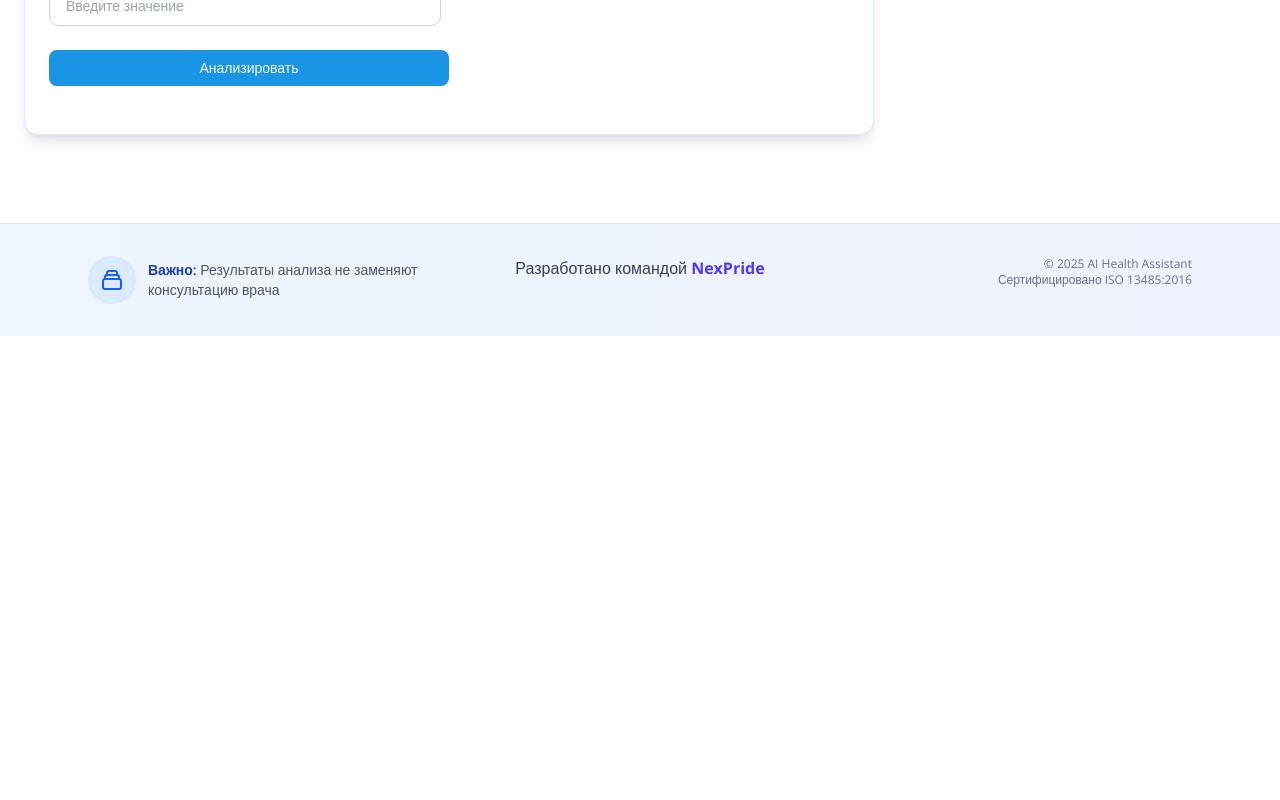
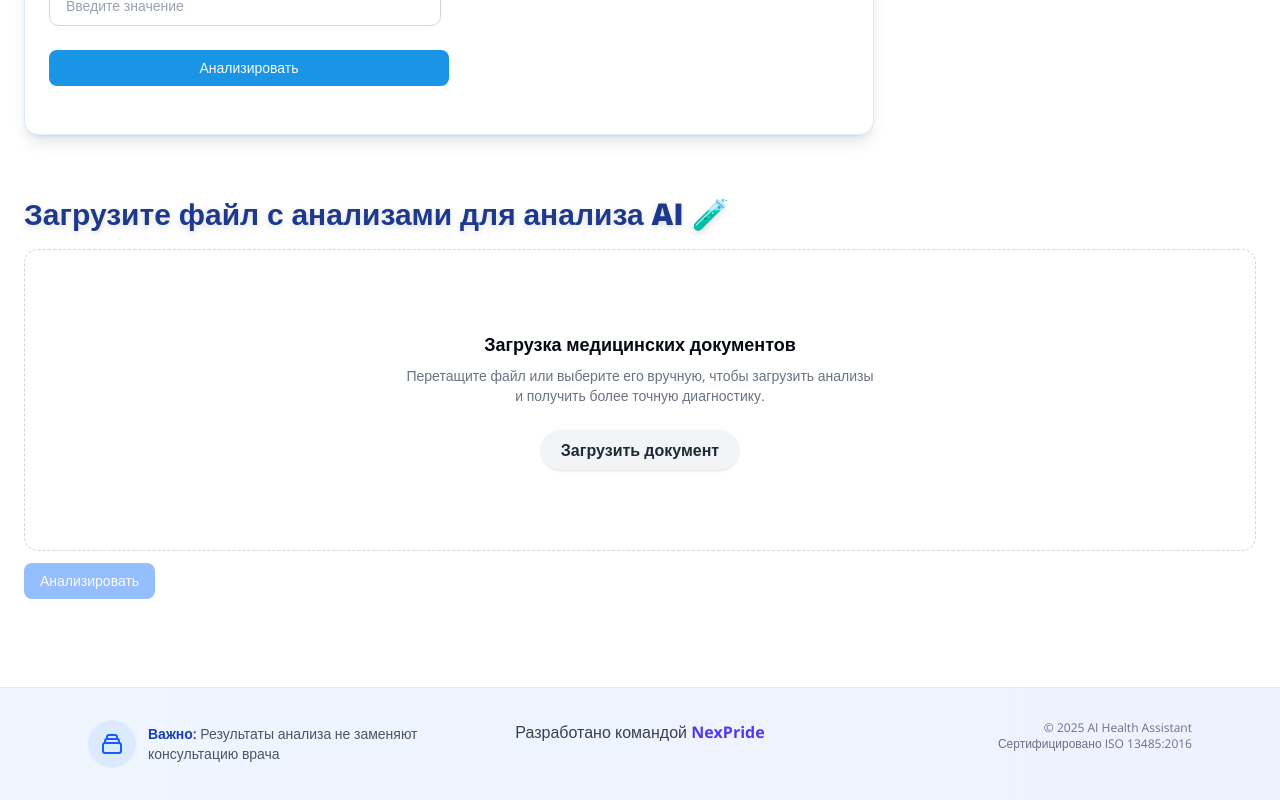
Before and after one commit to RezvanDev/ai-hackathon-samarkand-2025, a Next.js app in the folder frontend/: page /analysis in a window 1280 px wide. Shown: the part 980-1780 px from the top of the page. Before the commit the page ends 1316 px from the top, so only its background shows below. Built offline with nearby package versions, Linux system fonts and the light colour scheme.

Commit message:
добавил поля для анализа PDF

```diff
--- a/frontend/app/analysis/page.tsx
+++ b/frontend/app/analysis/page.tsx
@@ -3,6 +3,7 @@
 import ManualTest from "@/components/custom/ManualTest";
 import { RobotAnimate } from "@/components/custom/RobotAnimate";
 import BackgorundAnimation from "@/components/custom/BackgroundAnimation";
+import FileTest from "@/components/custom/FileTest";
 
 interface Props { }
 
@@ -54,6 +55,8 @@ const Analysis: React.FC<Props> = () => {
  */}                    </div>
                 </div>
             </section>
+
+            <FileTest/>
         </div>
     );
 };
--- a/frontend/components/custom/FileTest.tsx
+++ b/frontend/components/custom/FileTest.tsx
@@ -88,11 +88,12 @@ const FileTest: React.FC<FileTestProps> = ({ onAnalysisResult }) => {
 
   return (
     <>
+      <h1 className="text-3xl font-extrabold text-blue-900 leading-tight drop-shadow-md mb-4 mt-15">Загрузите файл с анализами для анализа AI 🧪</h1>
       <div
         ref={dropRef}
         onDrop={handleDrop}
         onDragOver={handleDragOver}
-        className="w-full border border-dashed border-gray-300 rounded-xl p-10 text-center mx-auto relative"
+        className="w-full border border-dashed border-gray-300 rounded-xl p-20 text-center mx-auto relative"
       >
         {isLoading && (
           <div className="h-full w-full bg-white/80 absolute top-0 left-0 flex justify-center items-center z-10">
```
